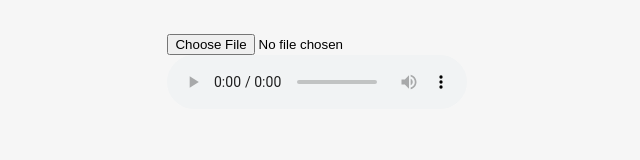
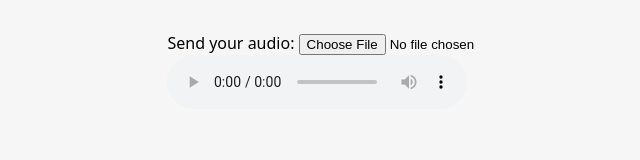
Before and after one commit to phocks/confession-booth, an Astro site: page / in a window 1280 px wide. Shown: the whole page, without its empty margins (198-838 px from the left). Built offline with nearby package versions, Linux system fonts and the light colour scheme; Astro itself is replaced by a stand-in of ours.

Commit message:
Send your audio

```diff
--- a/src/pages/index.astro
+++ b/src/pages/index.astro
@@ -5,7 +5,11 @@ import Card from "../components/Card.astro";
 
 <Layout title="Welcome to Astro.">
 	<main>
+
+		<label for="file" class="btn">Send your audio: </label>
 		<input type="file" accept="audio/*" capture id="recorder" />
+
+
 		<audio id="player" controls></audio>
 		<script>
 			const recorder = document.getElementById("recorder");
```
